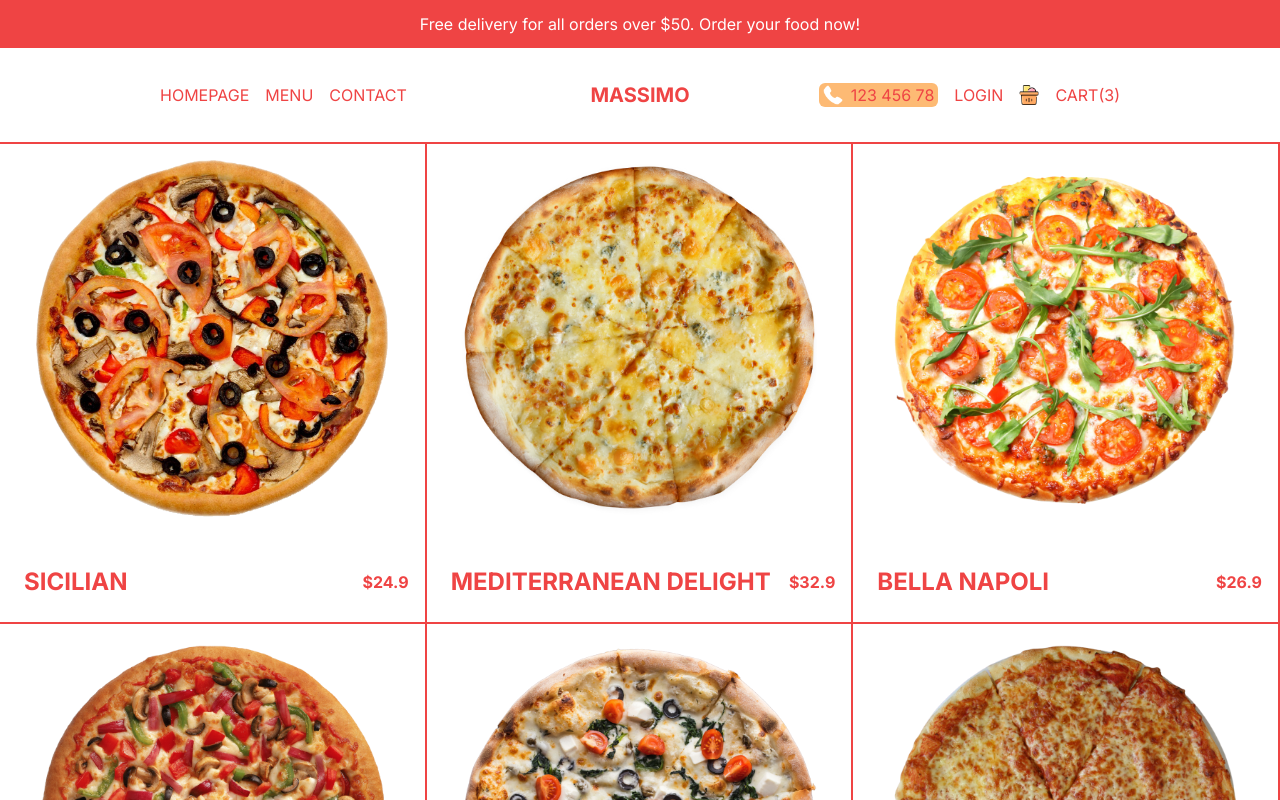
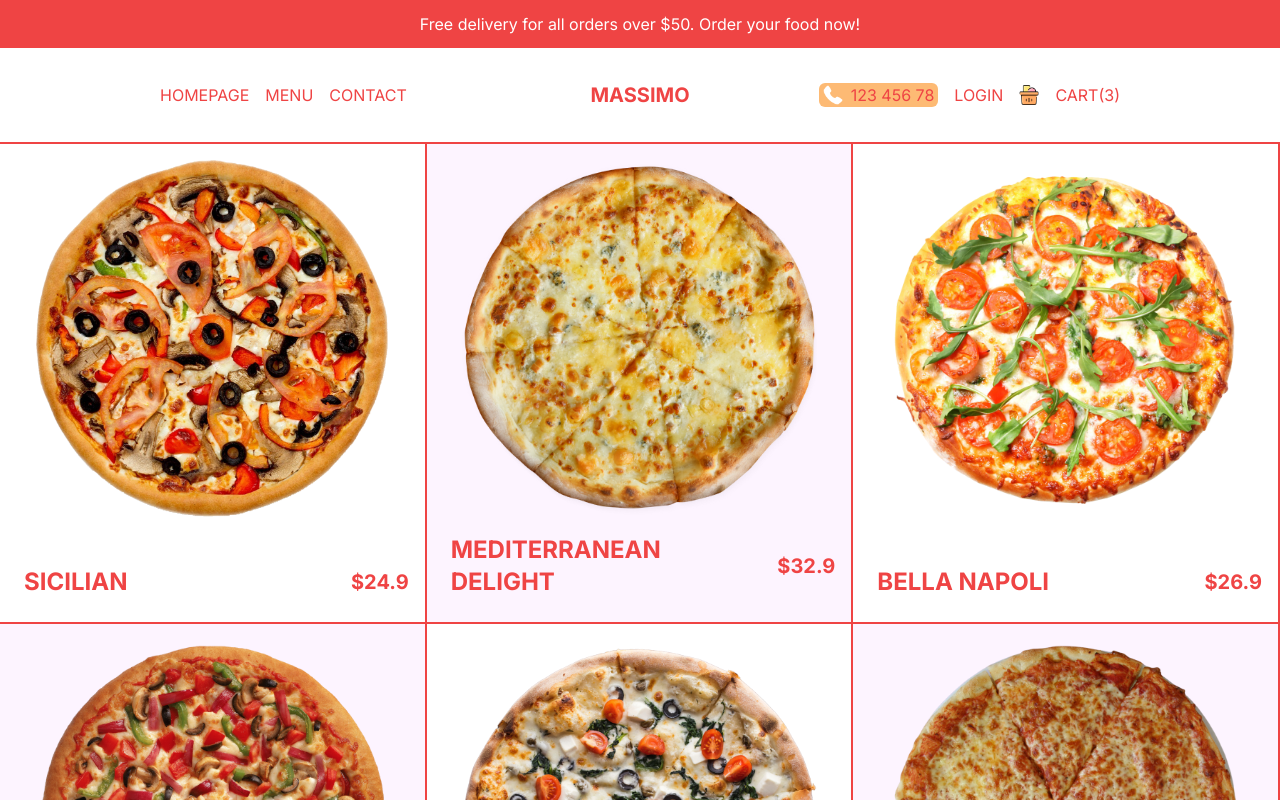
Before and after one commit to walass1980/FoodOrdering-fronend, a Next.js app: page /menu/1 in a window 1280 px wide. Shown: the top 800 px of the page. Built offline with nearby package versions, Linux system fonts and the light colour scheme.

Commit message:
productpage updated

```diff
--- a/src/app/menu/[category]/page.tsx
+++ b/src/app/menu/[category]/page.tsx
@@ -7,7 +7,7 @@ const CategoryPage = () => {
   return (
     <div className='flex flex-wrap text-red-500'>
       {pizzas.map(item=>(
-        <Link className='flex flex-col justify-between group w-full h-[60vh] p-4 border-r-2 border-b-2 border-red-500 sm:w-1/2 lg:w-1/3' href={`/product/${item.id}`} key={item.id}>
+        <Link className='flex flex-col justify-between group w-full h-[60vh] p-4 border-r-2 border-b-2 border-red-500 sm:w-1/2 lg:w-1/3 even:bg-fuchsia-50' href={`/product/${item.id}`} key={item.id}>
          {/*IMAGE CONTAINER*/}
          {item.img && (
          <div className='relative h-[80%]'>
@@ -17,7 +17,7 @@ const CategoryPage = () => {
          {/*TEXT CONTAINER*/}
          <div className='flex items-center justify-between font-bold'>
         <h1 className='text-2xl uppercase p-2'>{item.title}</h1>
-        <h2>${item.price}</h2>
+        <h2 className='group-hover:hidden text-xl'>${item.price}</h2>
         <button className='bg-red-500 hidden group-hover:block uppercase text-white p-2 rounded-md'>Add to Cart</button>
          </div>
         </Link>
```
